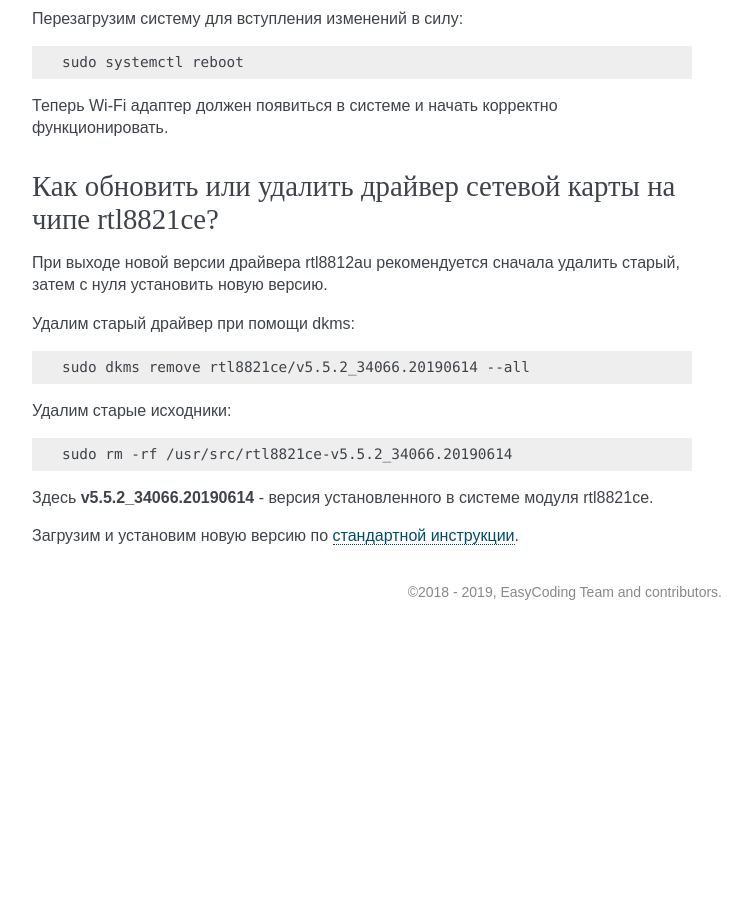
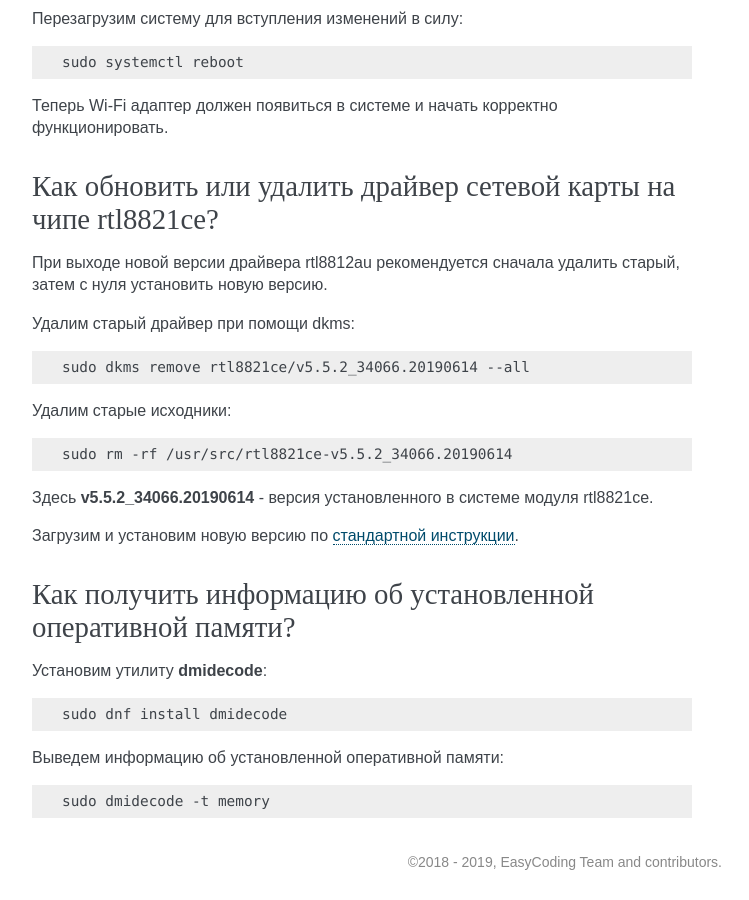
Before and after one commit to RussianFedora/FAQ, a Sphinx documentation site: the page built from source/hardware.rst, in a window 1280 px wide and 900 px high, scrolled down 21120 px. Shown: the whole window, without its empty margins (388-1137 px from the left). Built offline with Sphinx 7.4.7, drawn with Linux system fonts in a browser that asks for light colours; before the commit the page ends 21750 px from its top, so only the background shows below that; some of the changed text lies outside the part shown.

Commit message:
Added question about getting information about installed RAM.

```diff
--- a/source/hardware.rst
+++ b/source/hardware.rst
@@ -1185,3 +1185,21 @@ ICC профиль можно получить либо на сайте прои
 Здесь **v5.5.2_34066.20190614** - версия установленного в системе модуля rtl8821ce.
 
 Загрузим и установим новую версию по :ref:`стандартной инструкции <rtl8821ce-install>`.
+
+.. index:: ram, memory, dmidecode, dmi
+.. _ram-info:
+
+Как получить информацию об установленной оперативной памяти?
+================================================================
+
+Установим утилиту **dmidecode**:
+
+.. code-block:: text
+
+    sudo dnf install dmidecode
+
+Выведем информацию об установленной оперативной памяти:
+
+.. code-block:: text
+
+    sudo dmidecode -t memory
```
